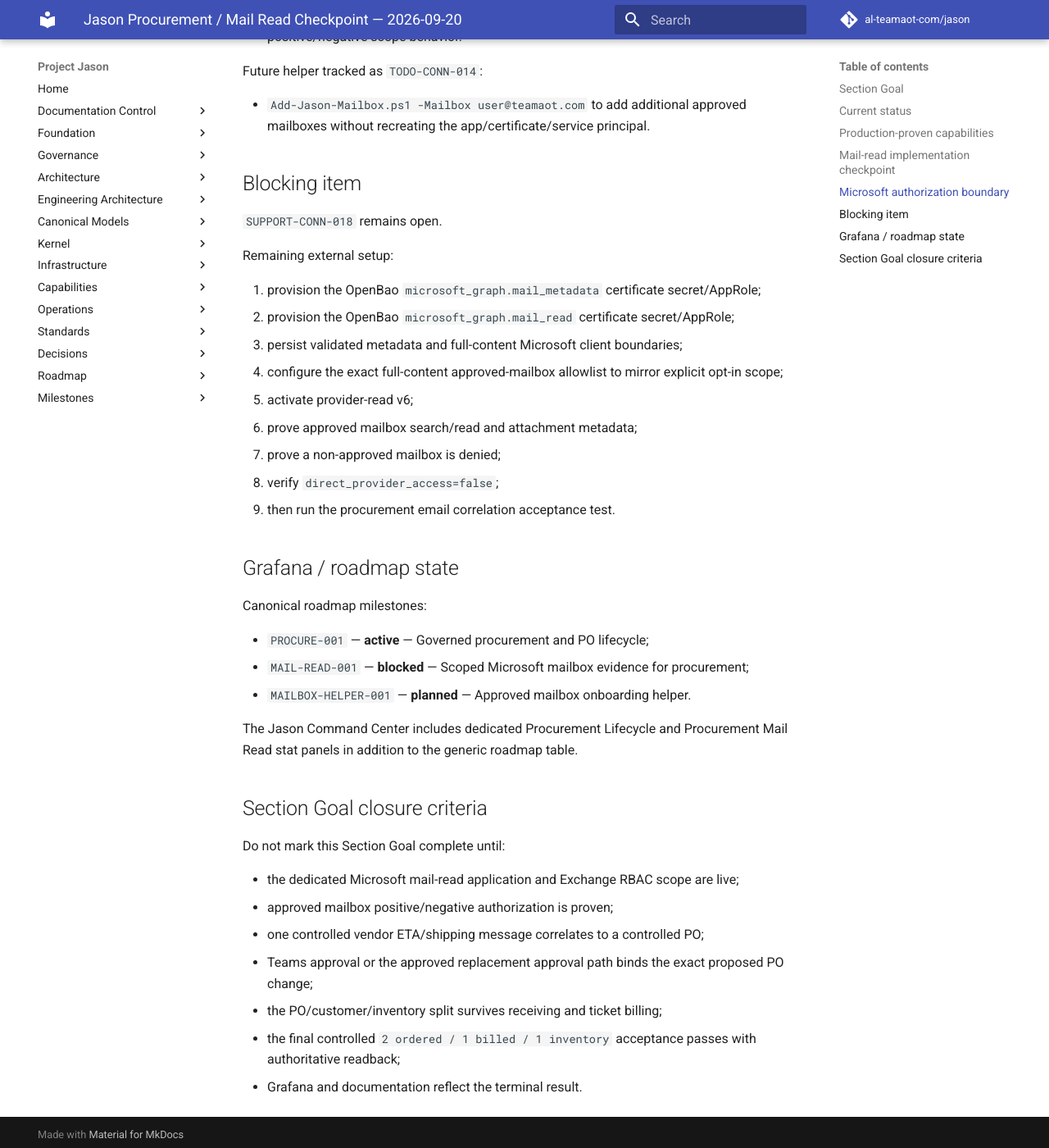
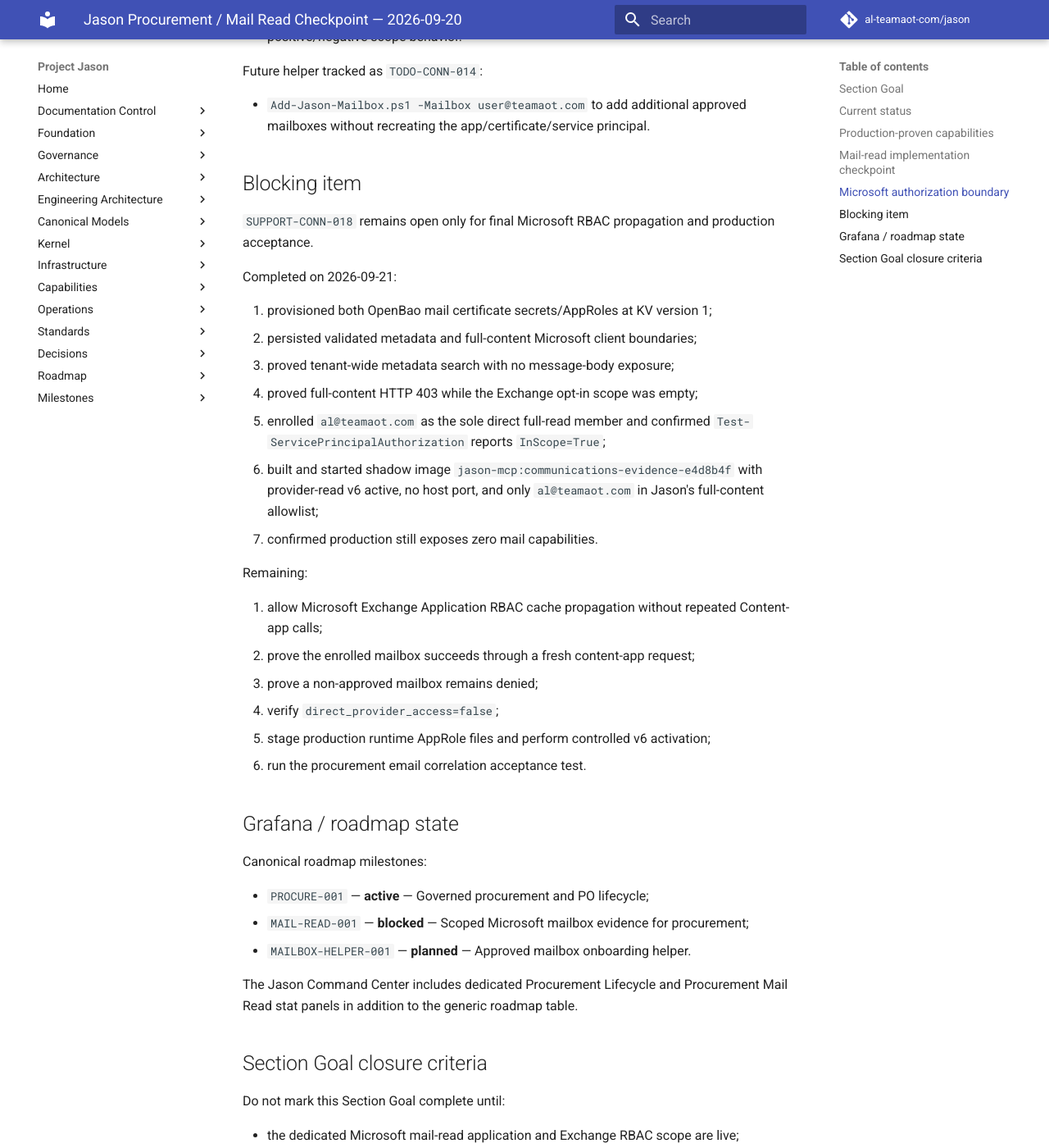
Before and after one commit to al-teamaot-com/jason, an MkDocs documentation site: the page built from docs/sessions/Jason-Procurement-Mail-Read-Checkpoint-2026-09-20.md, in a window 1280 px wide and 1400 px high, scrolled down 2175 px. Shown: the whole window at 82% size. Built offline with MkDocs 1.6.1 and Material for MkDocs 9.7.7, drawn with Linux system fonts in a browser that asks for light colours; comment, search, counter and statistics services are not loaded.

Commit message:
Record Microsoft mail shadow acceptance checkpoint

```diff
--- a/docs/sessions/Jason-Procurement-Mail-Read-Checkpoint-2026-09-20.md
+++ b/docs/sessions/Jason-Procurement-Mail-Read-Checkpoint-2026-09-20.md
@@ -56,19 +56,26 @@ Future helper tracked as `TODO-CONN-014`:
 
 ## Blocking item
 
-`SUPPORT-CONN-018` remains open.
+`SUPPORT-CONN-018` remains open only for final Microsoft RBAC propagation and production acceptance.
 
-Remaining external setup:
+Completed on 2026-09-21:
 
-1. provision the OpenBao `microsoft_graph.mail_metadata` certificate secret/AppRole;
-2. provision the OpenBao `microsoft_graph.mail_read` certificate secret/AppRole;
-3. persist validated metadata and full-content Microsoft client boundaries;
-4. configure the exact full-content approved-mailbox allowlist to mirror explicit opt-in scope;
-6. activate provider-read v6;
-7. prove approved mailbox search/read and attachment metadata;
-8. prove a non-approved mailbox is denied;
-9. verify `direct_provider_access=false`;
-10. then run the procurement email correlation acceptance test.
+1. provisioned both OpenBao mail certificate secrets/AppRoles at KV version 1;
+2. persisted validated metadata and full-content Microsoft client boundaries;
+3. proved tenant-wide metadata search with no message-body exposure;
+4. proved full-content HTTP 403 while the Exchange opt-in scope was empty;
+5. enrolled `al@teamaot.com` as the sole direct full-read member and confirmed `Test-ServicePrincipalAuthorization` reports `InScope=True`;
+6. built and started shadow image `jason-mcp:communications-evidence-e4d8b4f` with provider-read v6 active, no host port, and only `al@teamaot.com` in Jason's full-content allowlist;
+7. confirmed production still exposes zero mail capabilities.
+
+Remaining:
+
+1. allow Microsoft Exchange Application RBAC cache propagation without repeated Content-app calls;
+2. prove the enrolled mailbox succeeds through a fresh content-app request;
+3. prove a non-approved mailbox remains denied;
+4. verify `direct_provider_access=false`;
+5. stage production runtime AppRole files and perform controlled v6 activation;
+6. run the procurement email correlation acceptance test.
 
 ## Grafana / roadmap state
 
```
Also changed, not shown: SUPPORT.md (+1 -1 lines), docs/roadmaps/Project-Jason-TODO-and-Future-Ideas.md (+2 -1 lines).
